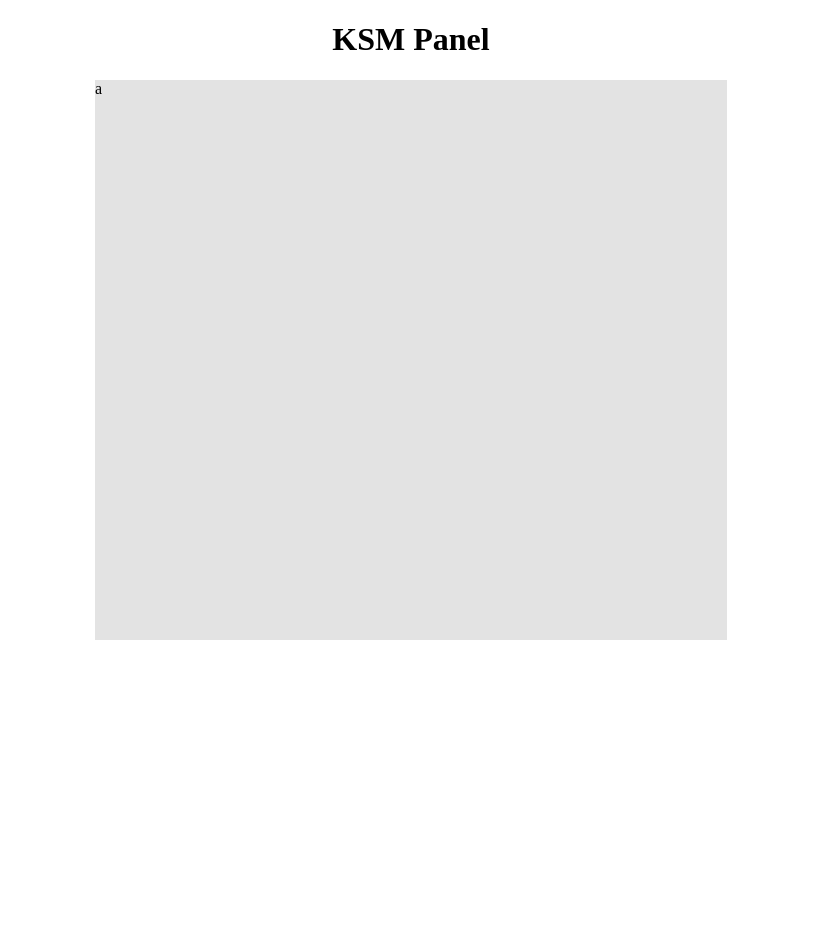
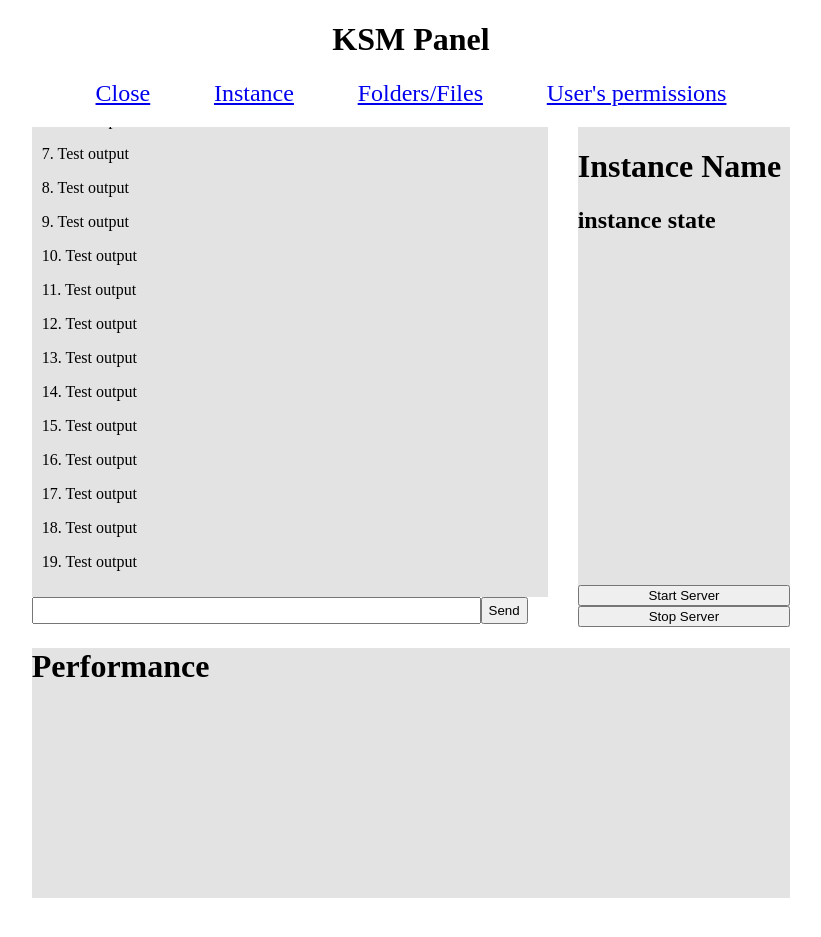
Before and after one commit to Swanchick/ksm-panel, a Flask app: template templates/instance.html in a window 1280 px wide. Shown: the top 937 px of the page, without its empty margins (229-1050 px from the left). Run offline with Flask 3, Linux system fonts and the light colour scheme; the template is opened without the code that fills it, so the values that code supplies are empty; parts of the project's set-up code (start-up, migrations or seed data) failed here and were passed over.

Commit message:
html update

```diff
--- a/main.py
+++ b/main.py
@@ -11,12 +11,10 @@ instance_connector = InstanceConnector("127.0.0.1:52146")
 def index():
     response = instance_connector.get_instances("12345678", "debug")
 
-    print(response)
-
     return render_template("index.html", instances=response["instances"])
 
 
-@app.route("/instance/<instance_id>")
+@app.route("/instance/<instance_id>/")
 def instance(instance_id: int):
     return render_template("instance.html")
 
--- a/static/css/instance.css
+++ b/static/css/instance.css
@@ -1,6 +1,68 @@
+.menus {
+    display: flex;
+
+    justify-content: space-evenly;
+    align-items: center;
+
+    margin-bottom: 20px;
+}
+
+.menus a {
+    font-size: 24px;
+}
+
+.console-output {
+    background-color: #e3e3e3;
+    width: 100%;
+    height: 90%;
+    padding: 10px;
+    overflow-y: auto;
+
+    display: flex;
+    flex-direction: column-reverse;
+}
+
 .console {
+    width: 70%;
+    height: 500px;
+
+    margin-right: 50px;
+}
+
+.console-input {
+    width: 100%;
+    font-size: 18px;
+}
+
+.console-input-vertical {
+    display: flex;
+    width: 100%;
+
+    flex-direction: row;
+}
+
+.main-instance {
+    display: flex;
+    flex-direction: row;
+    width: 100%;
+}
+
+.control {
+    display: flex;
+    flex-direction: column;
+    justify-content: space-between;
+    width: 30%;
+    height: 500px;
+
     background-color: #e3e3e3;
+}
 
+.buttons button {
     width: 100%;
-    height: 35rem;
 }
+
+.performance {
+    background-color: #e3e3e3;
+    width: 100%;
+    height: 250px;
+}
--- a/static/css/style.css
+++ b/static/css/style.css
@@ -4,5 +4,14 @@
 
 .main {
     margin: auto;
-    width: 50%;
+    width: 60%;
 }
+
+.instance {
+    display: flex;
+    justify-content: space-between;
+    align-items: center;
+    padding: 10px;
+    border: 1px solid black;
+    margin-bottom: 10px;
+}
--- /dev/null
+++ b/static/js/instance.js
@@ -0,0 +1,5 @@
+$("#console-submit").click((event) => {
+    let command = $("#console-input").val();
+
+    console.log(command);
+})
--- a/templates/base.html
+++ b/templates/base.html
@@ -5,7 +5,7 @@
     <link rel= "stylesheet" type="text/css" href="{{ url_for('static',filename='css/style.css') }}">
     {% block stylesheets %}
     {% endblock %}
-    <title>{% block title %}{% endblock %}</title>
+    <title>KSM - {% block title %}{% endblock %}</title>
 </head>
 <body>
     <h1 class="title">KSM Panel</h1>
@@ -14,5 +14,9 @@
         {% block main %}
         {% endblock %}
     </div>
+
+    <script src="https://code.jquery.com/jquery-3.7.1.js" integrity="sha256-eKhayi8LEQwp4NKxN+CfCh+3qOVUtJn3QNZ0TciWLP4=" crossorigin="anonymous"></script>
+    {% block scripts %}
+    {% endblock %}
 </body>
 </html>
--- a/templates/instance.html
+++ b/templates/instance.html
@@ -1,13 +1,55 @@
 {% extends "base.html" %}
-
 
 {% block stylesheets %}
     <link rel= "stylesheet" type="text/css" href="{{ url_for('static',filename='css/instance.css') }}">
 {% endblock %}
 
+{% block title %}Instance{% endblock %}
+
 {% block main %}
-    <div class="console">
-        a
+    <div class="menus">
+        <a href="/">Close</a>
+        <a href="#">Instance</a>
+        <a href="#">Folders/Files</a>
+        <a href="#">User's permissions</a>
     </div>
 
+    <div class="main-instance">
+        <div class="console">
+            <div class="console-output">
+                <div class="outputs">
+                    {% for i in range(20) %}
+                        <p>{{ i }}. Test output</p>
+                    {% endfor %}
+                </div>
+            </div>
+
+            <label class="console-input-vertical">
+                <input class="console-input" id="console-input" type="text">
+                <button class="console-submit" id="console-submit" type="submit">Send</button>
+            </label>
+        </div>
+
+        <div class="control">
+            <div>
+                <h1>Instance Name</h1>
+                <h2>instance state</h2>
+            </div>
+
+            <div class="buttons">
+                <button id="start-server">Start Server</button>
+                <button id="stop-server">Stop Server</button>
+            </div>
+        </div>
+    </div>
+
+    <div class="performance">
+        <h1>Performance</h1>
+    </div>
+
+
 {% endblock %}
+
+{% block scripts %}
+    <script src="{{ url_for('static', filename='js/instance.js') }}"></script>
+{% endblock %}
```
Also changed, not shown: templates/index.html (+13 -3 lines).
